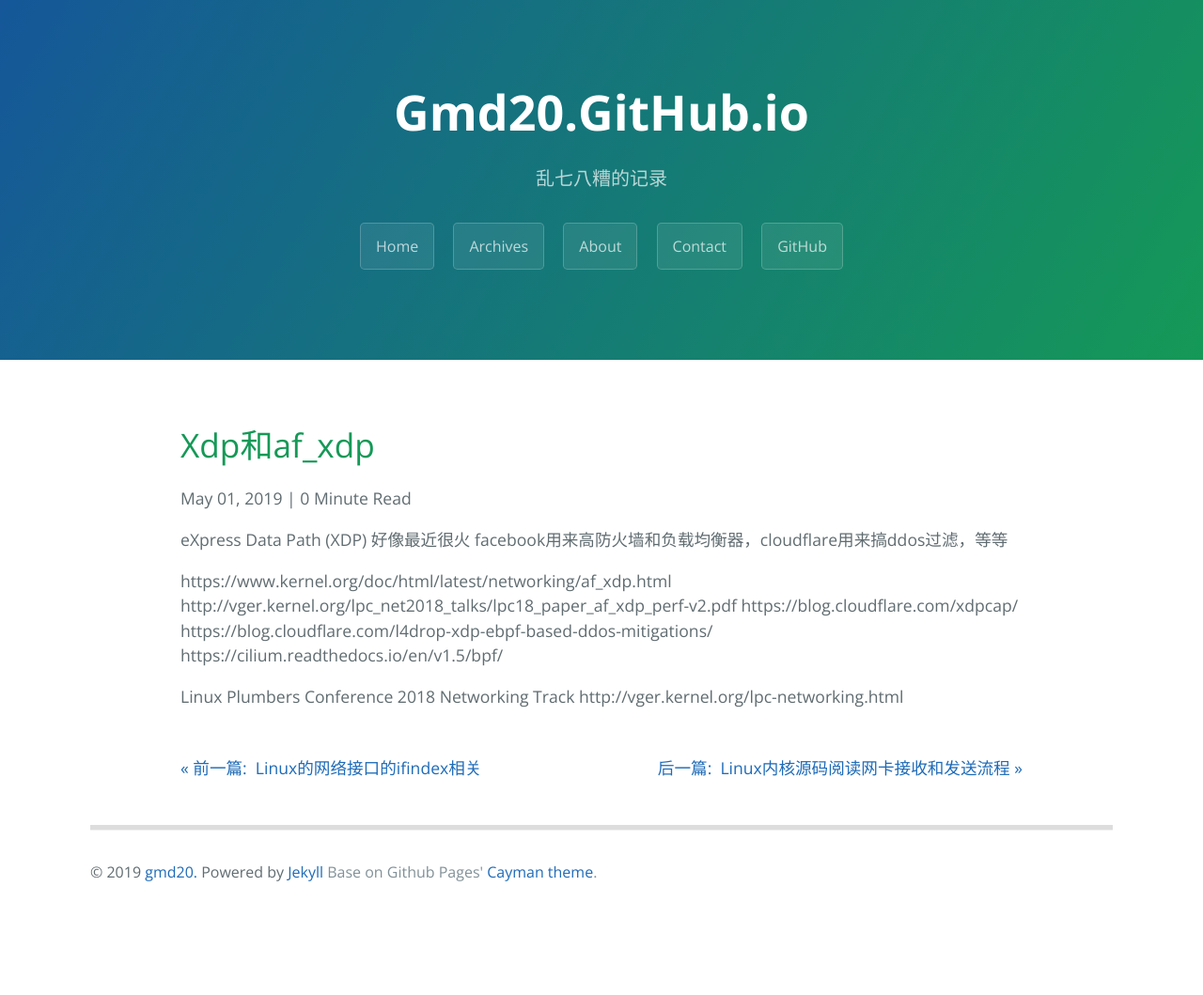
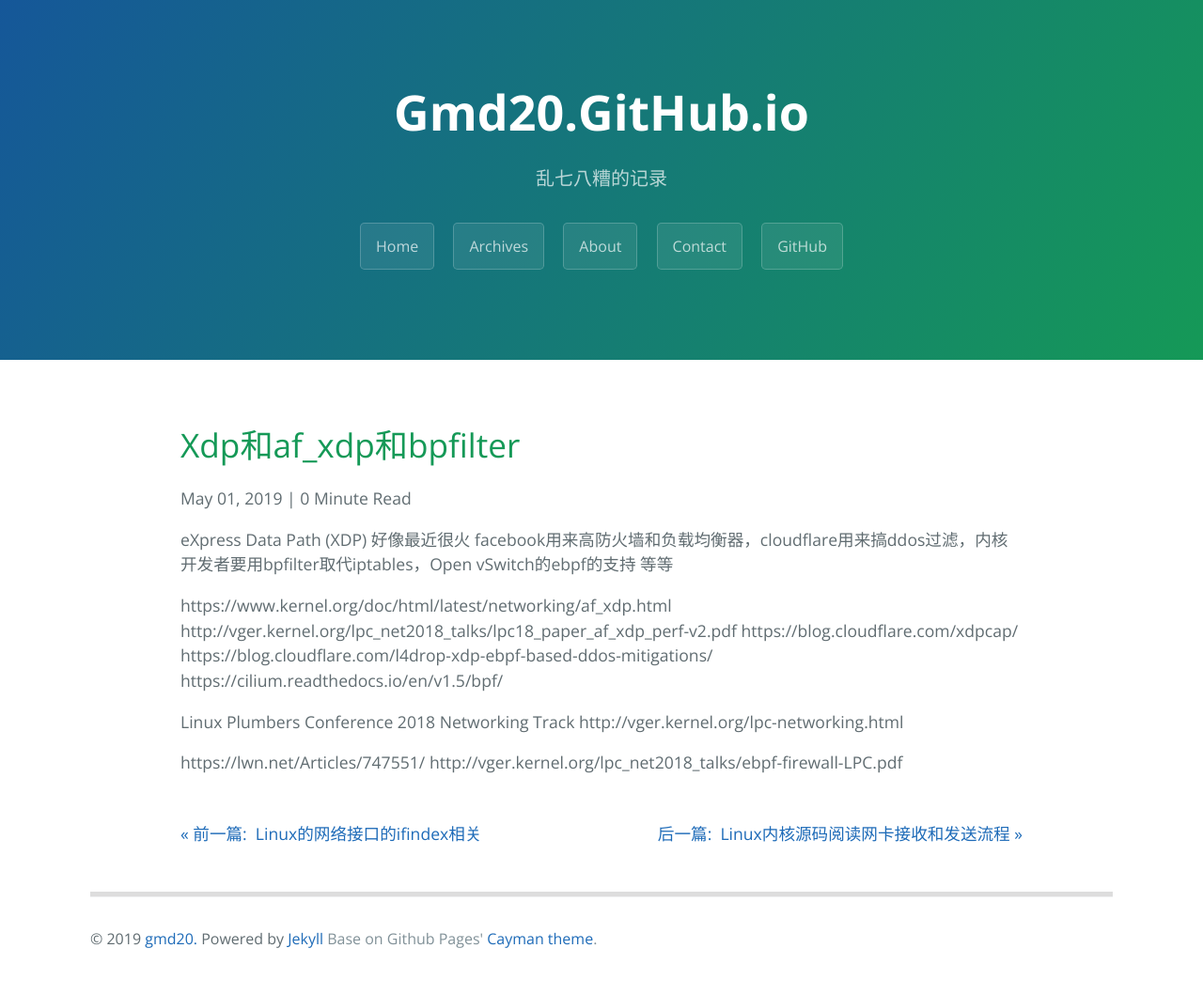
Before and after one commit to gmd20/gmd20.github.io, a Jekyll site: the page built from _posts/2019-05-01-XDP和AF_XDP和bpfilter.markdown, in a window 1280 px wide. Shown: the whole page at 94% size. Built offline with Jekyll 4.4.1, drawn with Linux system fonts in a browser that asks for light colours; comment, search, counter and statistics services are not loaded; before the commit the page ends 988 px from its top, so only the background shows below that.

Commit message:
Update and rename 2019-05-01-XDP和AF_XDP.markdown to 2019-05-01-XDP和AF_XDP和bpfilter.markdown

```diff
--- a/_posts/2019-05-01-XDP和AF_XDP.markdown
+++ b/_posts/2019-05-01-XDP和AF_XDP和bpfilter.markdown
@@ -1,5 +1,5 @@
 eXpress Data Path (XDP)  好像最近很火
-facebook用来高防火墙和负载均衡器，cloudflare用来搞ddos过滤，等等
+facebook用来高防火墙和负载均衡器，cloudflare用来搞ddos过滤，内核开发者要用bpfilter取代iptables，Open vSwitch的ebpf的支持 等等
 
 https://www.kernel.org/doc/html/latest/networking/af_xdp.html
 http://vger.kernel.org/lpc_net2018_talks/lpc18_paper_af_xdp_perf-v2.pdf
@@ -10,3 +10,6 @@
 Linux Plumbers Conference 2018
 Networking Track
 http://vger.kernel.org/lpc-networking.html
+
+https://lwn.net/Articles/747551/
+http://vger.kernel.org/lpc_net2018_talks/ebpf-firewall-LPC.pdf
```
